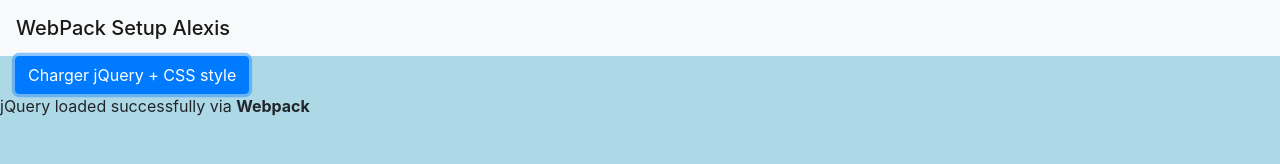
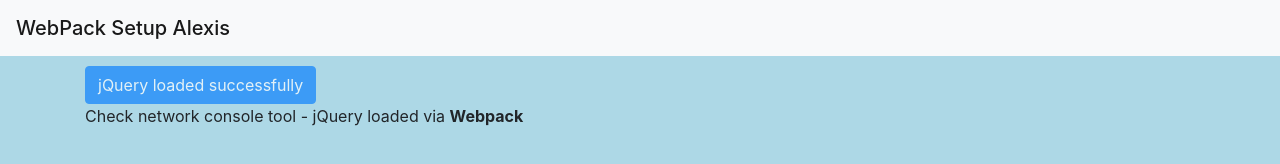
Before and after one commit to alexishessler/webpack-manip, a website built with webpack: page index.html in a window 1280 px wide. Both pictures are taken after a click on the button "Charger jQuery + CSS style". Built offline with nearby package versions, Linux system fonts and the light colour scheme.

Commit message:
lets add CSS next step

```diff
--- a/assets/js/app.js
+++ b/assets/js/app.js
@@ -25,7 +25,11 @@
             const $ = jquery.default;
             console.log("----")
             console.log($)
-            $('body').append(`<p id="FirstAddedElement">jQuery loaded successfully via <b>Webpack</b></p>`)
+            $('#column').append(`<p id="FirstAddedElement">Check network console tool - jQuery loaded via <b>Webpack</b</p>`)
+            $('button').attr("disabled", true);
+            // $('button').removeClass('btn-primary')
+            // $('button').addClass('btn-secondary')
+            $('button').text('jQuery loaded successfully')
             $('body').css('background-color', 'lightblue')
             importJqueryToggle = !importJqueryToggle;
         }
--- a/index.html
+++ b/index.html
@@ -4,13 +4,13 @@
     </head>
     <body>
 
-        <nav class="navbar navbar-light bg-light">
+        <nav class="navbar navbar-light bg-light" style="margin-bottom:10px">
             <span class="navbar-brand mb-0 h1">WebPack Setup Alexis</span>
         </nav>
 
-        <div class="container-fluid">
+        <div class="container">
             <div class="row">
-                <div class="col-12">
+                <div id="column" class="col-12">
                     <button class="btn btn-primary" id="button">Charger jQuery + CSS style</button>
                 </div>
             </div>
```
Also changed, not shown: dist/1.bundle.js (added), dist/bundle.js.
